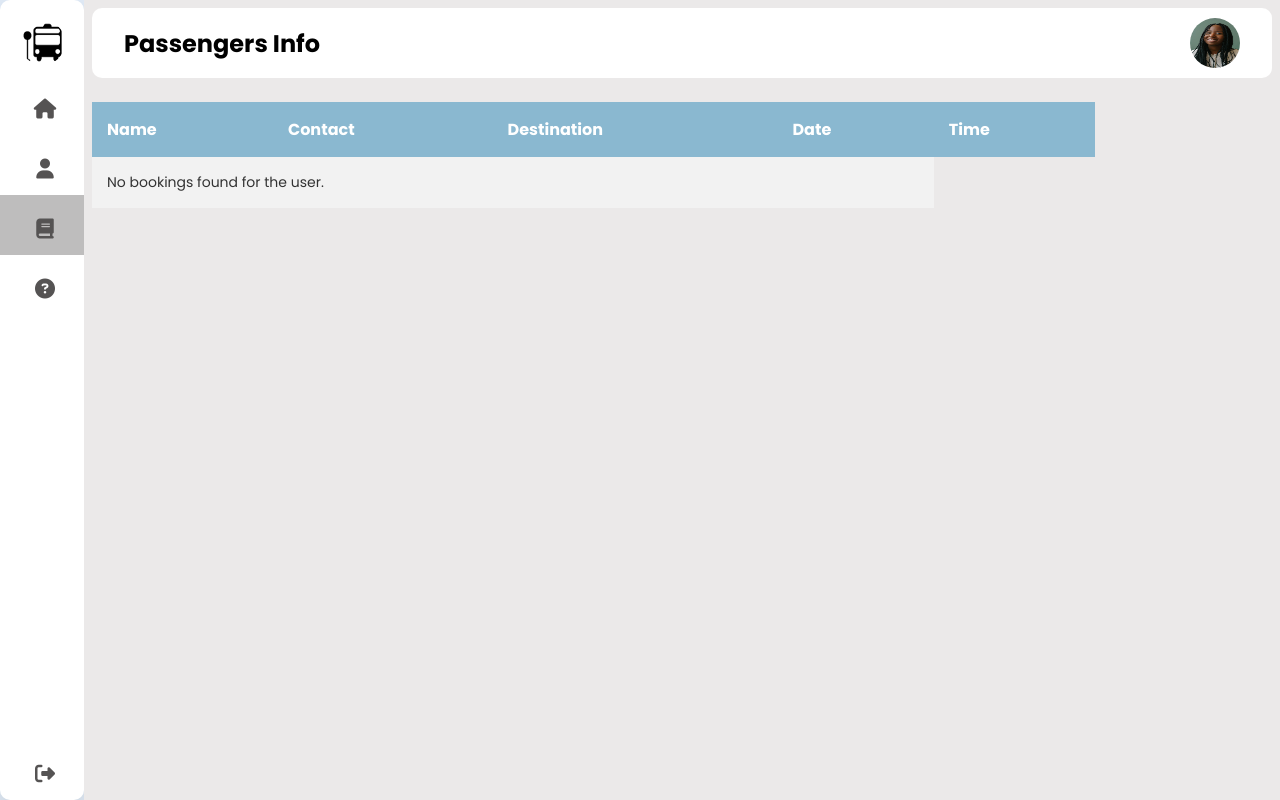
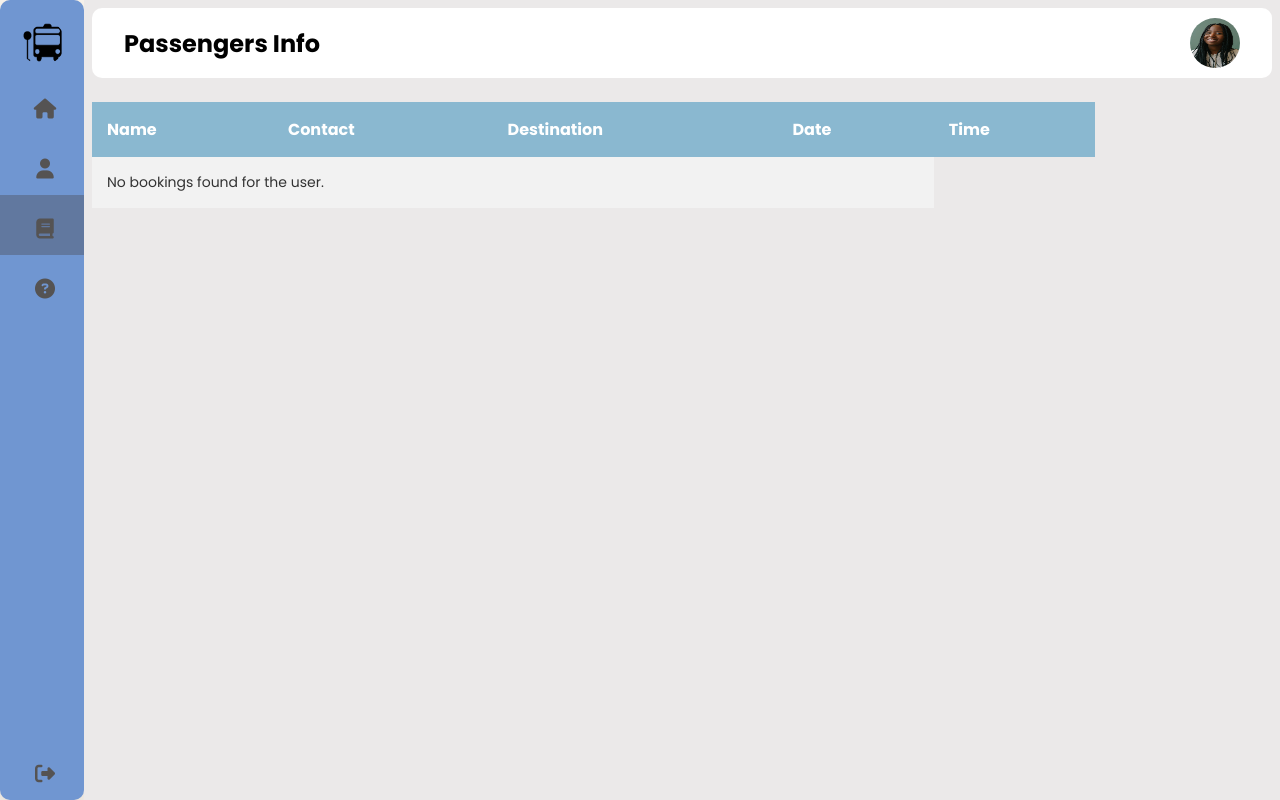
Before and after one commit to akwelemc/WebTechies, a PHP site: page /admin/Bookinginfo.php in a window 1280 px wide. Run offline with PHP 8.4, Linux system fonts and the light colour scheme; the visitor is signed in with stand-in values (Sample User, id 1); data comes from the database, SQL or seed files in the repository; some libraries are stand-ins or nearby versions.

Commit message:
dashboard trial color scheme

```diff
--- a/css/Dashboard.css
+++ b/css/Dashboard.css
@@ -11,7 +11,7 @@
 }
 
 body{
-  background: #dfe9f5;
+  background: #f7f2eb;
   display: flex;
 
   justify-content: space-between;
@@ -55,7 +55,7 @@ nav{
   bottom: 0;
   height: 100vh;
   left: 0;
-  background: #fff;
+  background: #7096d1;
   width: 90px;
   overflow: hidden;
   box-shadow: 0 20px 35px rgba(0, 0, 0, 0.1);
@@ -105,6 +105,7 @@ nav .fas{
   position: relative;
   top: 12px;
   margin-left: 10px;
+  color: black;
 }
 
 a:hover{
@@ -218,7 +219,7 @@ a:hover{
 }
 
 .title{
-    font-size:12px;
+    font-size:16px;
     font-weight: 200;
 }
 
```
